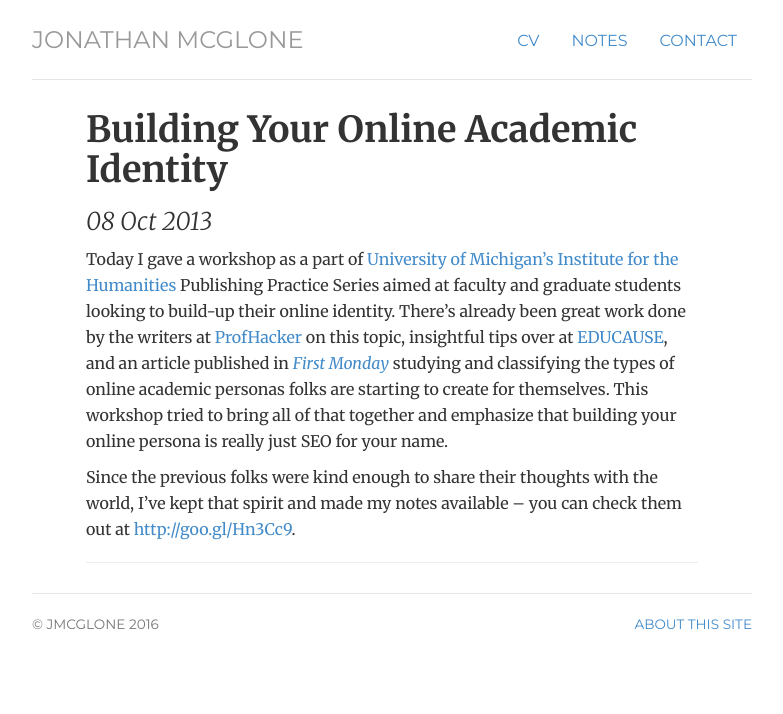
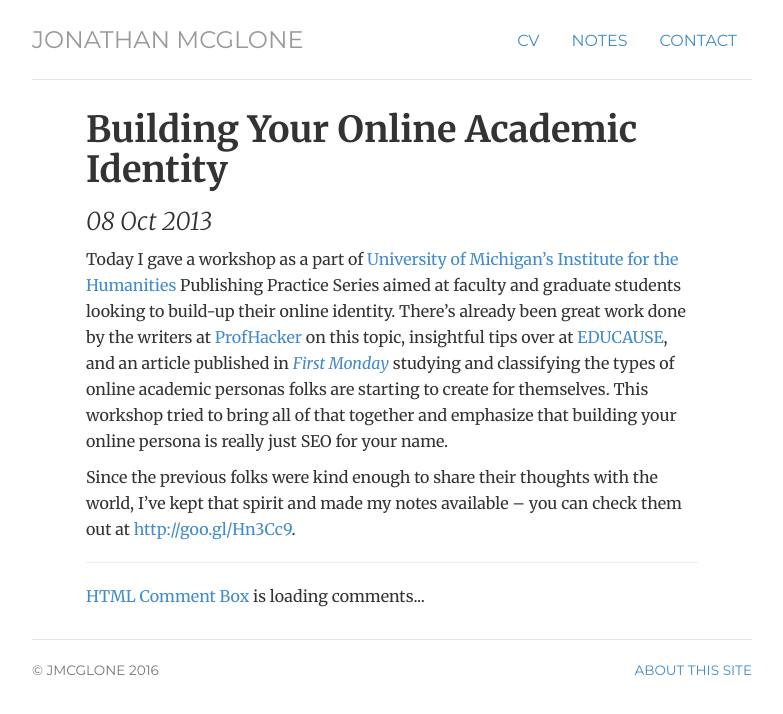
Before and after one commit to muktoshuvro/muktoshuvro.github.io, a Jekyll site: the page built from _posts/2013-10-08-building-your-online-academic-identity.md, in a window 1280 px wide. Shown: the top 714 px of the page, without its empty margins (248-1031 px from the left). Built offline with Jekyll 4.4.1, drawn with Linux system fonts in a browser that asks for light colours; a style sheet for code colours, icons or effects is not loaded.

Commit message:
new update

```diff
--- /dev/null
+++ b/_includes/comment.html
@@ -0,0 +1,5 @@
+<!-- begin htmlcommentbox.com -->
+<div id="HCB_comment_box"><a href="http://www.htmlcommentbox.com">HTML Comment Box</a> is loading comments...</div>
+<link rel="stylesheet" type="text/css" href="http://www.htmlcommentbox.com/static/skins/default/skin.css" />
+<script type="text/javascript" language="javascript" id="hcb"> /*<!--*/ if(!window.hcb_user){hcb_user={  };} (function(){s=document.createElement("script");s.setAttribute("type","text/javascript");s.setAttribute("src", "http://www.htmlcommentbox.com/jread?page="+escape((window.hcb_user && hcb_user.PAGE)||(""+window.location)).replace("+","%2B")+"&opts=470&num=10");if (typeof s!="undefined") document.getElementsByTagName("head")[0].appendChild(s);})(); /*-->*/ </script>
+<!-- end htmlcommentbox.com -->
--- a/_layouts/post.html
+++ b/_layouts/post.html
@@ -20,6 +20,10 @@
 			</div>
 
 			<hr>
+			<!-- Post comments -->
+			<div class="notecomments">
+				{% include comment.html %}
+			</div>
 
 		</div><!-- / .note .single -->
 </div><!-- /.notes -->
```
